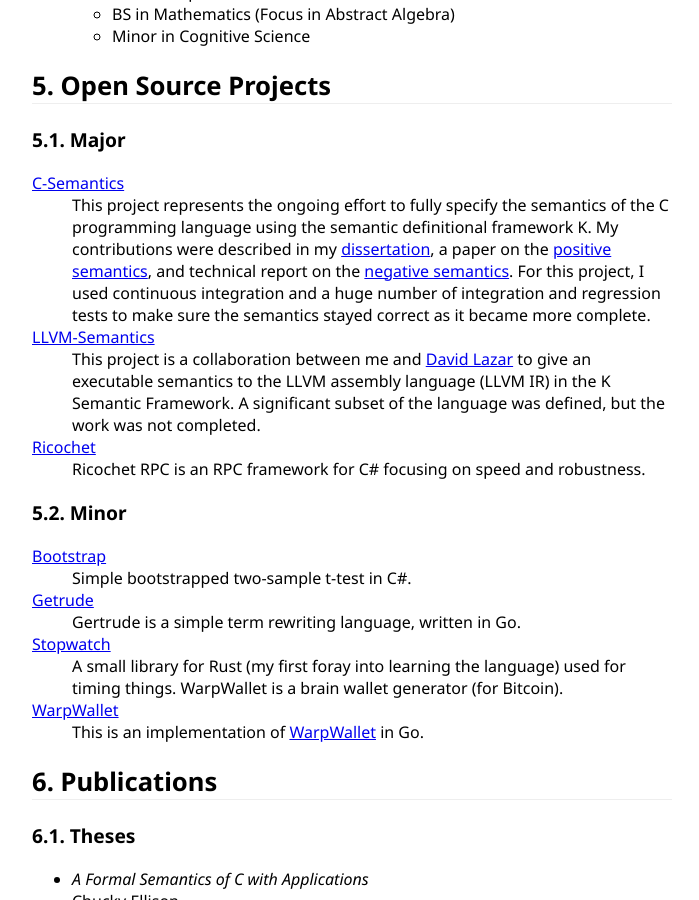
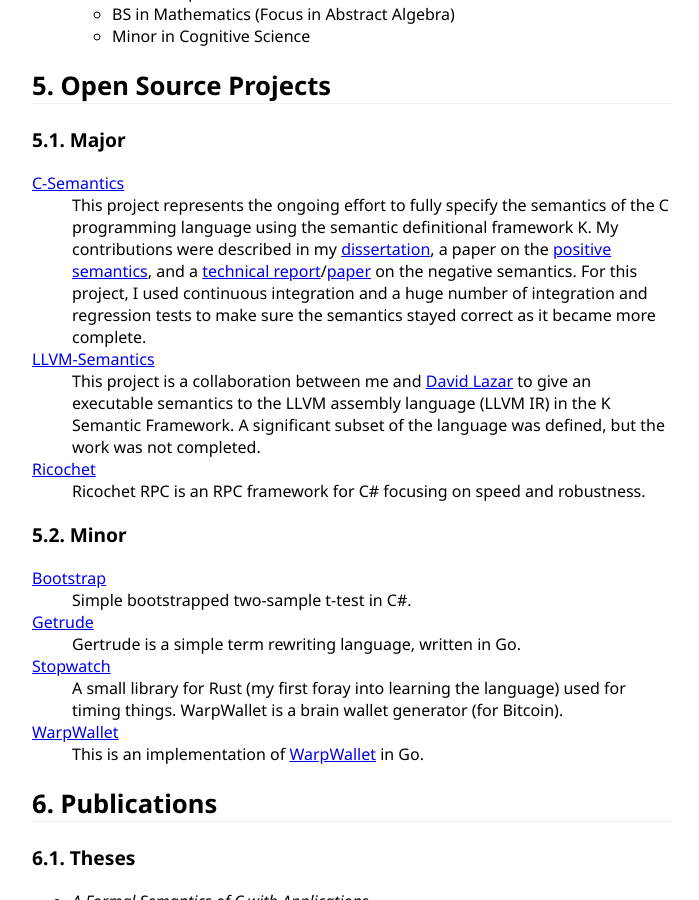
Before and after one commit to ellisonch/ellisonch.github.io, a Jekyll site: the page built from cv/index.html, in a window 1280 px wide and 900 px high, scrolled down 1359 px. Shown: the whole window, without its empty margins (288-987 px from the left). Built offline with Jekyll 4.4.1, drawn with Linux system fonts in a browser that asks for light colours; formulas are drawn with MathJax 3; comment, search, counter and statistics services are not loaded.

Commit message:
updated projects with link to pldi paper

```diff
--- a/_includes/projects.html
+++ b/_includes/projects.html
@@ -3,7 +3,7 @@
 	<dt><a href="https://github.com/kframework/c-semantics">C-Semantics</a></dt>
 	<dd>
 		This project represents the ongoing effort to fully specify the semantics of the C programming language using the semantic definitional framework K.
-		My contributions were described in my <a href="#ellison-2012-phd-dissertation">dissertation</a>, a paper on the <a href="#ellison-rosu-2012-popl">positive semantics</a>, and technical report on the <a href="#ellison-rosu-2012-tr">negative semantics</a>.
+		My contributions were described in my <a href="#ellison-2012-phd-dissertation">dissertation</a>, a paper on the <a href="#ellison-rosu-2012-popl">positive semantics</a>, and a <a href="#ellison-rosu-2012-tr">technical report</a>/<a href="#hathhorn-ellison-rosu-2015-pldi">paper</a> on the negative semantics.
 		For this project, I used continuous integration and a huge number of integration and regression tests to make sure the semantics stayed correct as it became more complete.
 	</dd>
 	<dt><a href="https://github.com/davidlazar/llvm-semantics">LLVM-Semantics</a></dt>
```
